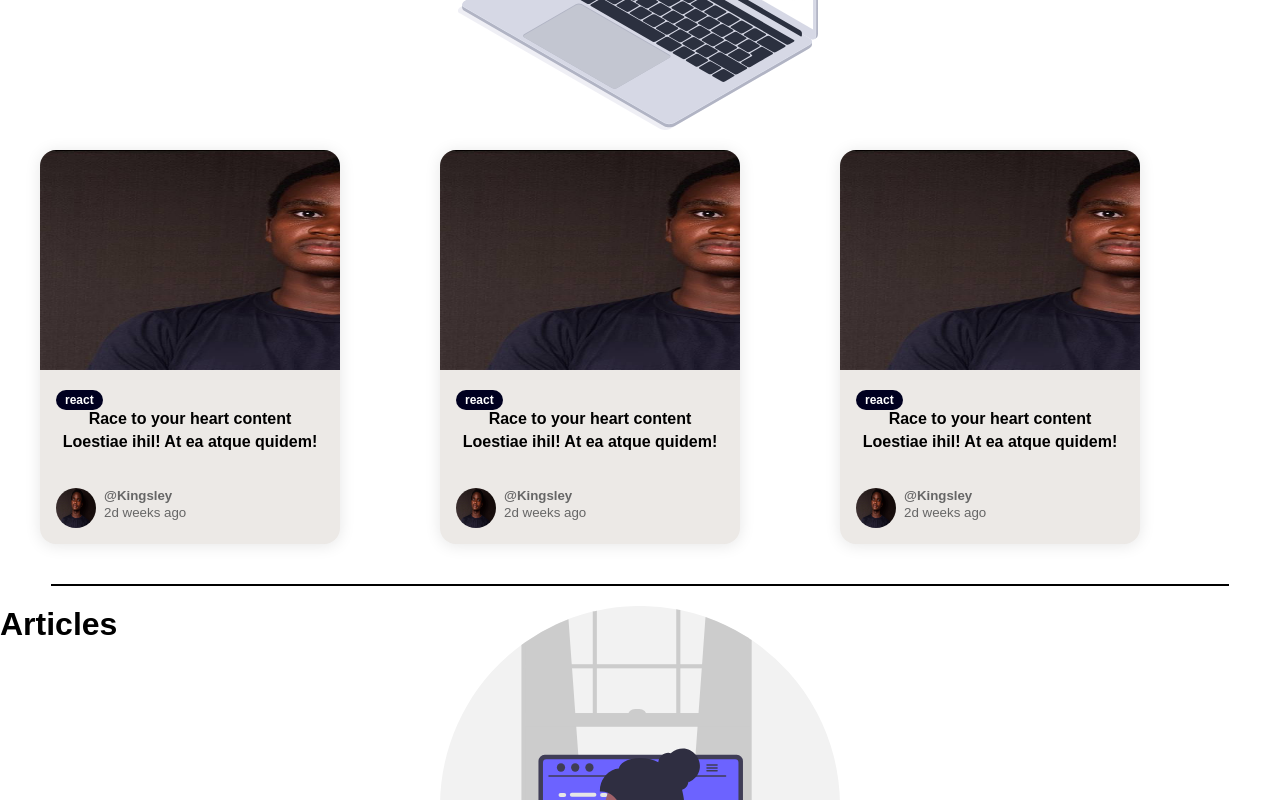
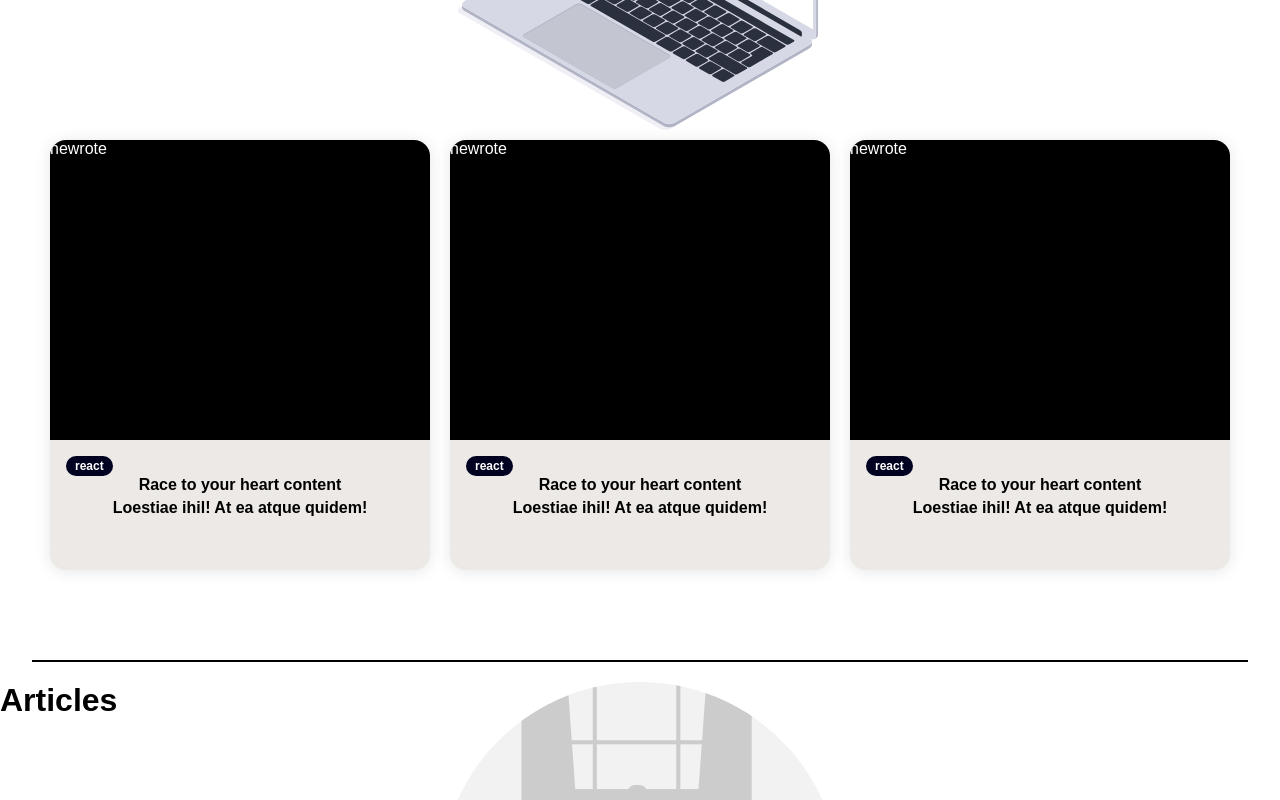
Before and after one commit to tech-with-KING/my_website, a React (Create React App) app: page / in a window 1280 px wide. Shown: the part 900-1700 px from the top of the page. Built offline with nearby package versions, Linux system fonts and the light colour scheme.

Commit message:
new book

```diff
--- a/src/body/body.css
+++ b/src/body/body.css
@@ -47,16 +47,16 @@
     margin-bottom: 20px;
     border: 1px solid black;
 }
-.my_projects{
+ .my_projects{
     height: inherit;
     display: flex;
     align-items: center;
     justify-content: center;
     width: 100vw;
     flex-direction: column;
-    padding: 20px;
     box-sizing: border-box;
 }
+
 .hots{
     height: 50vh;
     width: 100vw;
@@ -79,20 +79,11 @@
     background-size: contain;
 
 }
-@media (min-width: 1050px){
-    .my_projects{
-        height: inherit;
-        display: flex;
-        align-items: center;
-        justify-content: center;
-        width: 100vw;
-        flex-direction: column;
-        padding: 20px;
-        box-sizing: border-box;
-    }
-
+@media (min-width: 850px){
     .eop{
         display: flex;
         flex-direction: row;
     }
+
+
 }
--- a/src/components/blogcard/bob.css
+++ b/src/components/blogcard/bob.css
@@ -15,9 +15,11 @@
   box-shadow: 0 .1rem 1rem rgba(0, 0, 0, 0.1);
   border-radius: 1em;
   background: #ECE9E6;
-  width: 70%;
+  margin-bottom: 40px;
+  width: 85%;
   max-width: 700px;
-  min-width: 300px;
+  min-width: 250px;
+  margin-top: 0px;
   background-position: center;
   background-size: cover;
 
@@ -80,19 +82,55 @@
 .user__info {
   color: #666;
 }
-@media (min-width: 650px){
-/*
+.project_img{
+  background-color: black;
+  height: 300px;
+  background-position: center;
+  background-size: cover;
+  color: white;
+  background-repeat: no-repeat;
+  width: 100%;
+
+}
+
+.container_ {
+  display: flex;
+  margin-bottom: 10px;
+  width: 32%;
+  align-items: center;
+  justify-content: center;
+  flex-direction: row;
+  background-color: white;
+  padding: 0;
+  margin-top: 10px;
+}
+@media (min-width: 450px){
+
   .container_ {
     display: flex;
     margin-bottom: 10px;
-    width: inherit;
+    width: 32%;
     align-items: center;
     justify-content: center;
     flex-direction: row;
-    padding-left: 10px;
     background-color: white;
     padding: 0;
     margin-top: 10px;
-  } */
+  }
+  .card_ {
+    display: flex;
+    flex-direction: column;
+    overflow: hidden;
+    box-shadow: 0 .1rem 1rem rgba(0, 0, 0, 0.1);
+    border-radius: 1em;
+    background: #ECE9E6;
+    width: inherit;
+    width: 95%;
+    max-width: 700px;
+    min-width: 250px;
+    background-position: center;
+    background-size: cover;
+
+  }
 
 }
--- a/src/components/blogcard/bob.js
+++ b/src/components/blogcard/bob.js
@@ -14,7 +14,7 @@ class Carded extends Component {
             <div class="container_" style={{width:'400px'}}>
                 <div class="card_">
                     <div class="card__header">
-                    <img src={bob} alt="card__image" class="card__image" width="600"/>
+                        <div className='project_img'>hewrote</div>
                     </div>
                     <div class="card__body_">
                     <span class="tag tag-red">react</span>
@@ -22,13 +22,8 @@ class Carded extends Component {
                     <p style={{margin:'5px'}}>Loestiae ihil! At ea atque quidem!</p>
                     </div>
                     <div class="card__footer">
-                    <div class="user">
-                        <img src={bob}  alt="user__image" class="user__image"/>
-                        <div class="user__info">
-                        <h5>@Kingsley</h5>
-                        <small>2d weeks ago</small>
-                        </div>
-                    </div>
+
+
                     </div>
                 </div>
             </div>
--- a/src/components/blogcard/bob2.css
+++ b/src/components/blogcard/bob2.css
@@ -55,6 +55,7 @@
   height: 200px;
   background-position: center;
   background-size: cover;
+  color: white;
   background-repeat: no-repeat;
   width: 100%;
 
@@ -97,18 +98,20 @@
     background-color: black;
     height: 100%;
     min-width: 400px;
-    width: 40%;
+    width: 30%;
 
   }
   .card{
     display: flex;
     flex-direction: row;
     width: unset;
+    margin-top: 20px;
+    margin-bottom: 20px;
     height: inherit;
-
+    width: 95%;
     padding-bottom: 0px;
     overflow: hidden;
-    box-shadow: 0 .1rem 1rem rgba(0, 0, 0, 0.4);
+    box-shadow: 0 .1rem 1rem rgba(0, 0, 0, 0.3);
     border-radius: 1em;
   }
 
```
Also changed, not shown: 2 other files (tests, documents, lock files or other folders).
